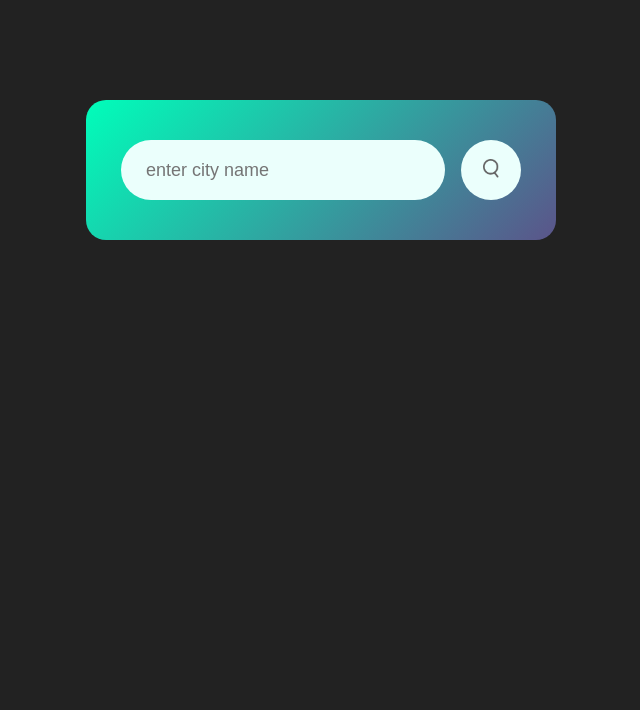
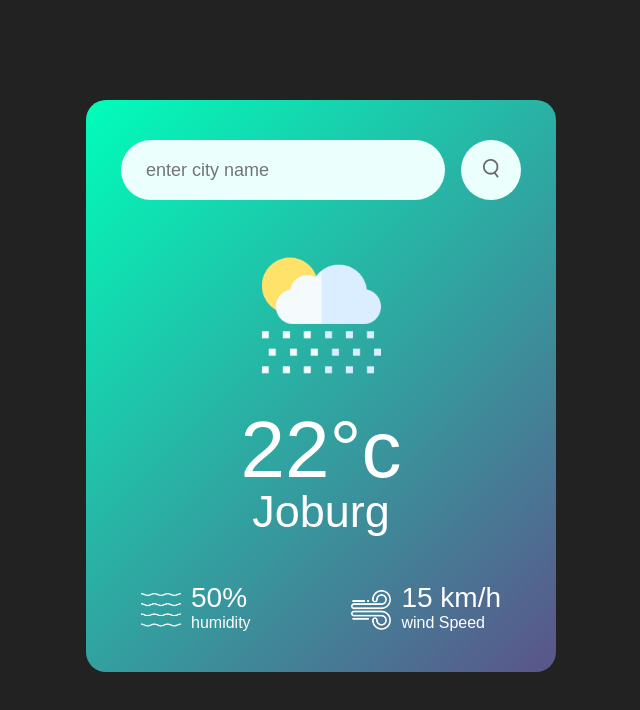
Before and after one commit to Malachi9311/js_weather_app, a plain HTML site: page index.html in a window 1280 px wide. Shown: the whole page, without its empty margins (319-959 px from the left). Drawn offline with Linux system fonts and the light colour scheme.

Commit message:
client complete

```diff
--- a/index.html
+++ b/index.html
@@ -3,7 +3,7 @@
   <head>
     <meta charset="UTF-8" />
     <meta name="viewport" content="width=device-width, initial-scale=1.0" />
-    <title>Document</title>
+    <title>Simple Weather app</title>
     <link rel="stylesheet" href="styles.css" />
   </head>
   <body>
@@ -12,6 +12,26 @@
         <input type="text" placeholder="enter city name" spellcheck="false" />
         <button><img src="images/search.png" /></button>
       </div>
+      <div class="weather">
+        <img src="images/rain.png" alt="" class="weather-icon" />
+        <h1 class="temp">22°c</h1>
+        <h2 class="city">Joburg</h2>
+        <div class="details">
+          <div class="col">
+            <img src="images/humidity.png" alt="" />
+            <div class="">
+              <p class="humidity">50%</p>
+              <p>humidity</p>
+            </div>
+        </div>
+        <div class="col">
+            <img src="images/wind.png" alt="" />
+            <div class="">
+              <p class="wind">15 km/h</p>
+              <p>wind Speed</p>
+            </div>
+          </div>
+      </div>
     </div>
   </body>
 </html>
--- a/styles.css
+++ b/styles.css
@@ -50,3 +50,42 @@ body{
 .search img {
     width: 16px;
 }
+
+.weather-icon{
+    width: 170px;
+    margin-top: 30px;
+}
+
+.weather h1{
+    font-size: 80px;
+    font-weight: 500;
+}
+
+.weather h2{
+    font-size: 45px;
+    font-weight: 400;
+    margin-top: -10px;
+}
+
+.details{
+    display: flex;
+    align-items: center;
+    justify-content: space-between;
+    padding: 0 20px;
+    margin-top: 50px;
+}
+
+.col{
+    display: flex;
+    align-items: center;
+    text-align: left;
+}
+
+.col img{
+    width: 40px;
+    margin-right: 10px;
+}
+.humidity, .wind{
+    font-size: 28px;
+    margin-top: -6px;
+}
```
